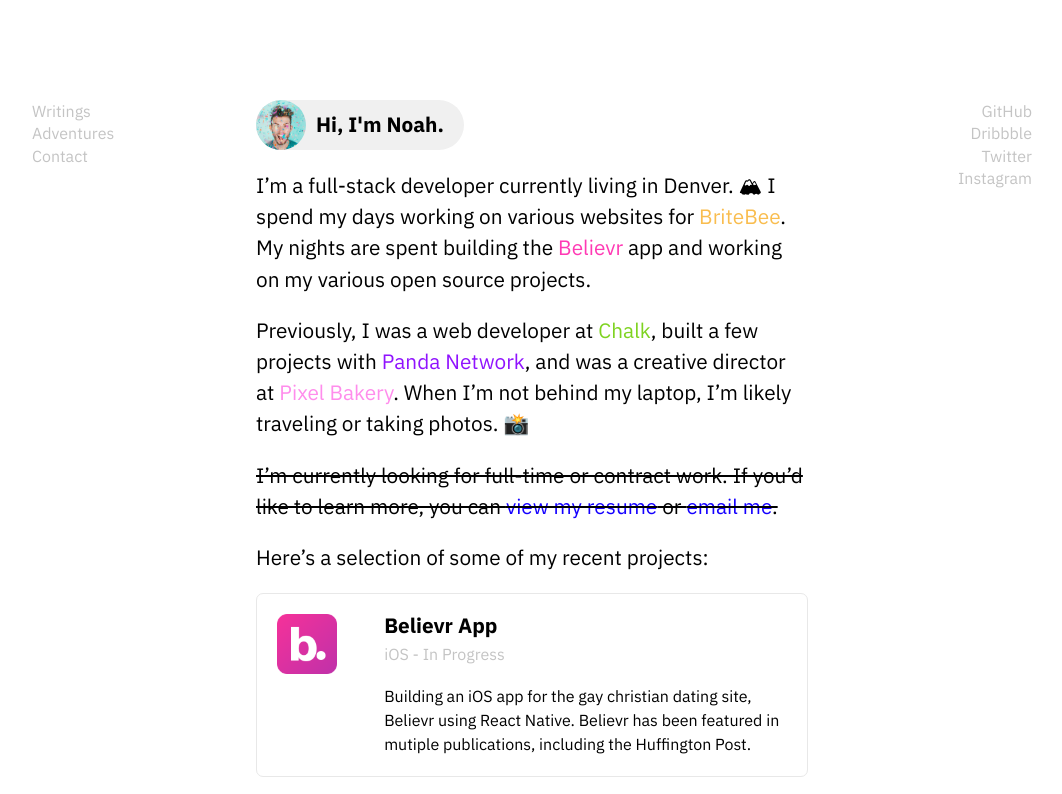
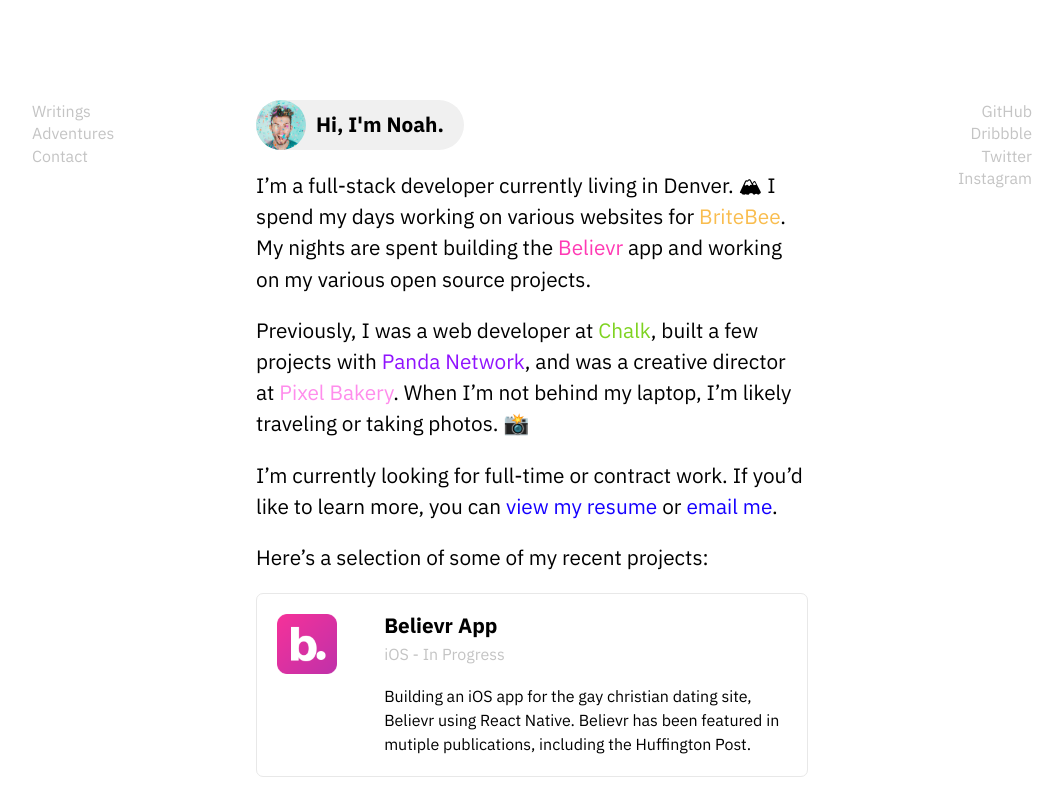
Before and after one commit to noahbuscher/portfolio-old, a plain HTML site: page index.html in a window 1280 px wide. Shown: the top 794 px of the page, without its empty margins (108-1170 px from the left). Drawn offline with Linux system fonts and the light colour scheme.

Commit message:
Update index.html

```diff
--- a/index.html
+++ b/index.html
@@ -73,7 +73,7 @@
                 photos. 📸
               </p>
 
-              <p class="strikeout">
+              <p>
                 I’m currently looking for full-time or contract work. If you’d like
                 to learn more, you can
                 <a href="https://www.linkedin.com/in/noahbuscher/">view my resume</a>
```
